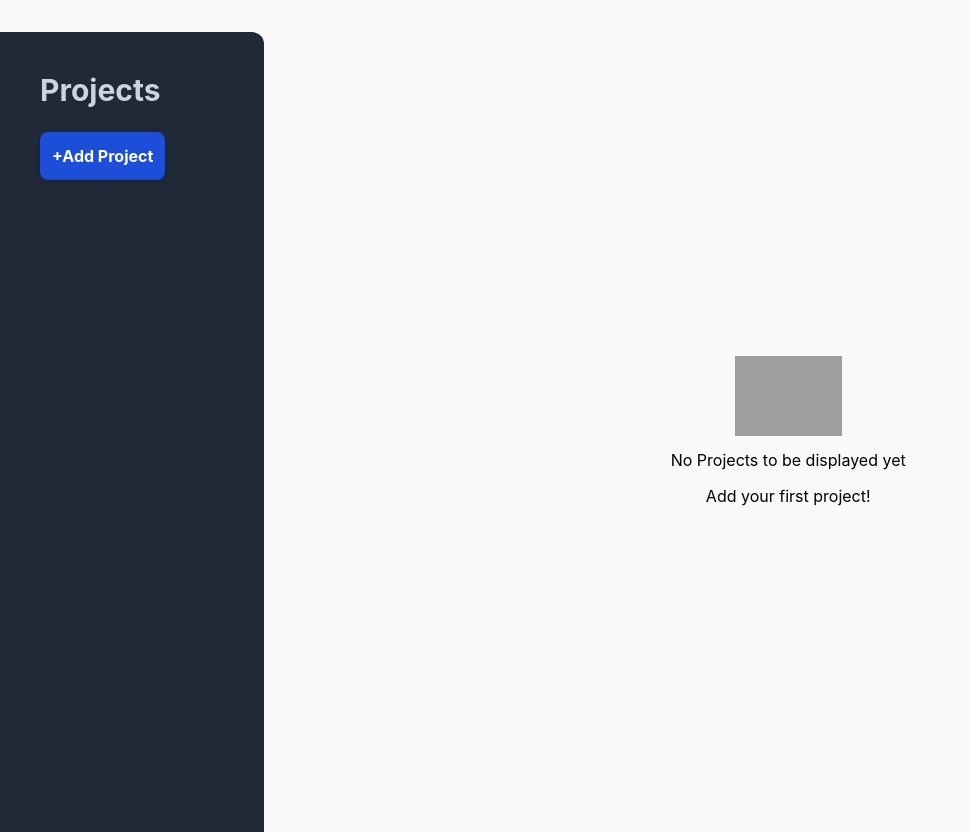
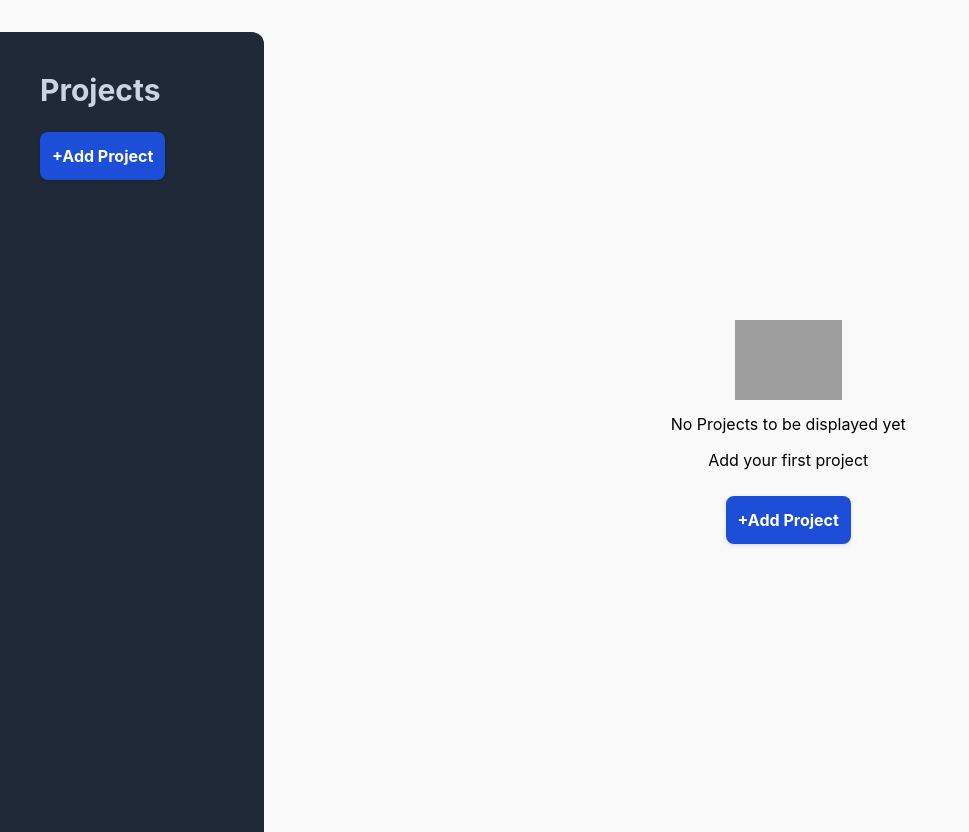
Before and after one commit to muruhh/React-project-management-app, a React (Vite) app: page / in a window 1280 px wide. Shown: the whole page, without its empty margins (0-969 px from the left). Built offline with nearby package versions, Linux system fonts and the light colour scheme; grey boxes are pictures that could not be loaded.

Commit message:
Creating Button.jsx component + importing to relatives components

```diff
--- /dev/null
+++ b/src/components/Button.jsx
@@ -0,0 +1,7 @@
+export default function Button({ classes, children }, ...props) {
+  return (
+    <button className={classes} {...props}>
+      {children}
+    </button>
+  );
+}
--- a/src/components/NoProjects.jsx
+++ b/src/components/NoProjects.jsx
@@ -1,4 +1,5 @@
 import NoProjectsLogo from "../assets/no-projects.png";
+import Button from "./Button";
 
 export default function NoProjects() {
   return (
@@ -8,7 +9,14 @@ export default function NoProjects() {
         src={NoProjectsLogo}
       />
       <h2 className="mt-3">No Projects to be displayed yet</h2>
-      <p className="mt-3">Add your first project!</p>
+      <p className="mt-3">Add your first project</p>
+      <Button
+        classes={
+          "font-bold p-3 rounded-lg mt-6 bg-blue-700 text-white cursor-pointer drop-shadow hover:bg-blue-500 transition-all"
+        }
+      >
+        +Add Project
+      </Button>
     </div>
   );
 }
--- a/src/components/Sidebar.jsx
+++ b/src/components/Sidebar.jsx
@@ -1,10 +1,16 @@
+import Button from "./Button";
+
 export default function Sidebar() {
   return (
     <aside className="h-screen bg-gray-800 w-1/4 p-10 rounded-r-xl rounded-br-none">
       <h2 className="font-bold text-slate-300 text-3xl">Projects</h2>
-      <button className="font-bold p-3 rounded-lg mt-6 bg-blue-700 text-white cursor-pointer drop-shadow hover:bg-blue-500 transition-all">
+      <Button
+        classes={
+          "font-bold p-3 rounded-lg mt-6 bg-blue-700 text-white cursor-pointer drop-shadow hover:bg-blue-500 transition-all"
+        }
+      >
         +Add Project
-      </button>
+      </Button>
     </aside>
   );
 }
```
